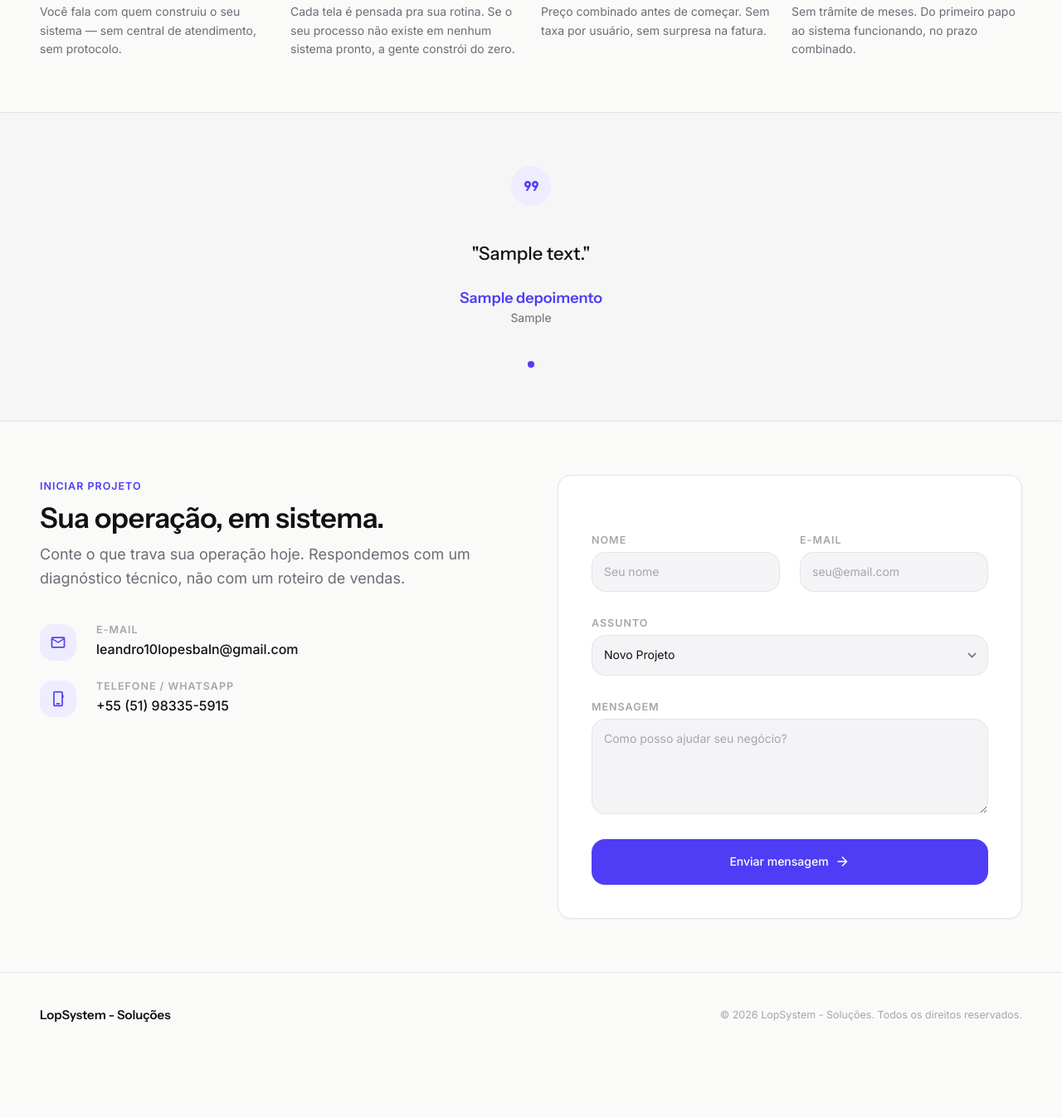
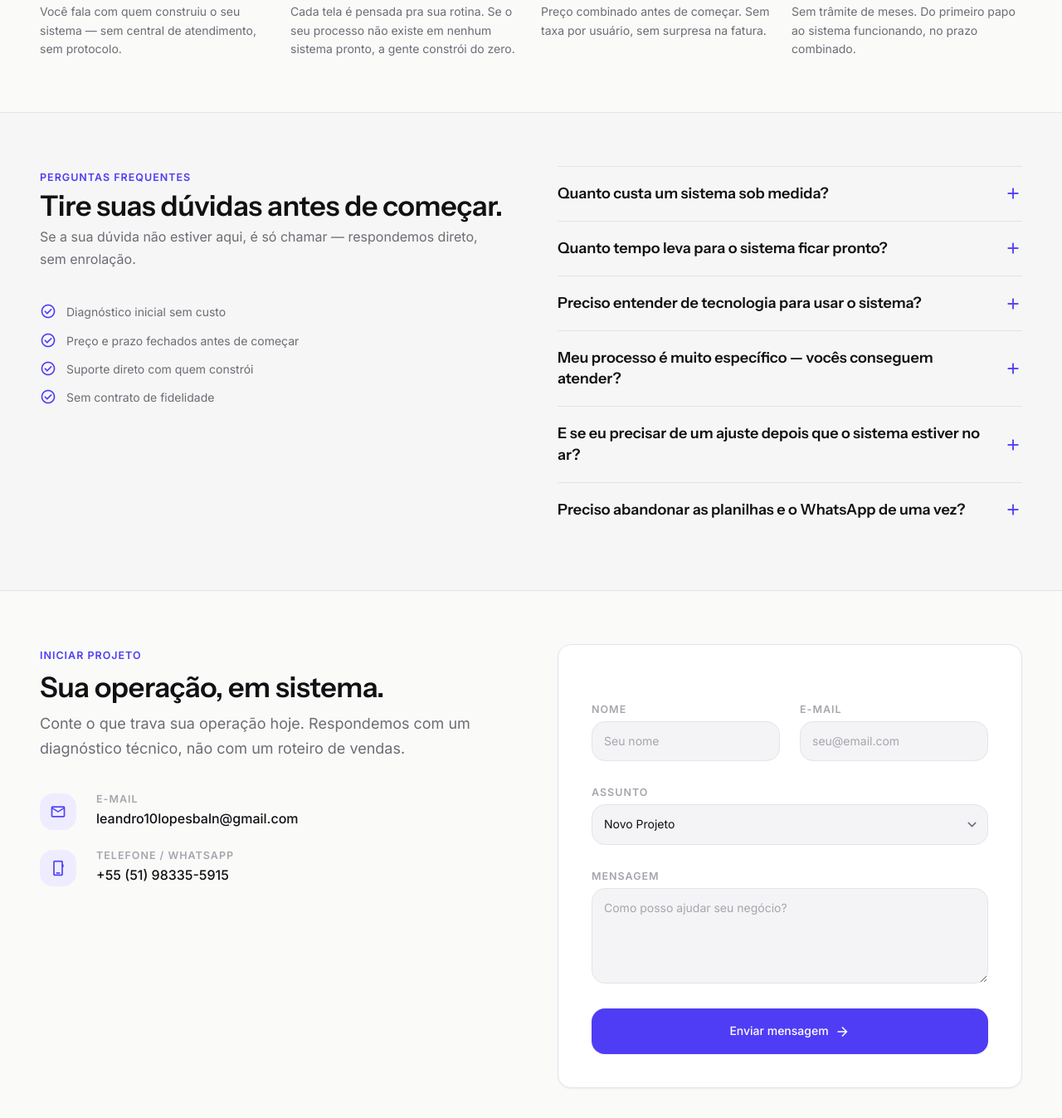
Before and after one commit to leandrolopes100/lopes-sistemas, a Django app: page / in a window 1280 px wide. Shown: the part 1712-3059 px from the top of the page at 83% size. Before the commit the page ends 2944 px from the top, so only its background shows below. Run offline with Django 5.2, Linux system fonts and the light colour scheme; tables that the repository leaves empty hold one stand-in row (values such as "Sample post"); grey boxes marked "Sample" are stand-in pictures; some libraries are stand-ins or nearby versions.

Commit message:
Adiciona paginas de erro 404/403 e leva a secao de FAQ para producao (no lugar dos depoimentos)

```diff
--- a/backend/paginas/templates/paginas/home.html
+++ b/backend/paginas/templates/paginas/home.html
@@ -252,30 +252,98 @@ Disponível para novos projetos
 </div>
 </section>
 
-<!-- Testimonials -->
-<section class="py-xl bg-surface-muted/60 border-y border-line">
-<div class="container mx-auto px-margin-mobile md:px-margin-desktop">
-<div class="max-w-3xl mx-auto text-center space-y-lg" data-reveal>
-<span class="inline-flex items-center justify-center w-12 h-12 rounded-full bg-signal-dim text-signal">
-<span class="material-symbols-outlined text-[24px]">format_quote</span>
-</span>
-<div class="grid" id="testimonial-slider">
-{% for depoimento in depoimentos %}
-<div class="col-start-1 row-start-1 space-y-md transition-opacity duration-700 ease-in-out{% if not forloop.first %} opacity-0 pointer-events-none{% endif %}" data-slide="{{ forloop.counter0 }}">
-<p class="font-display text-headline-md text-ink leading-relaxed">
-                            "{{ depoimento.texto }}"
-                        </p>
-<div>
-<p class="font-display text-headline-sm text-signal">{{ depoimento.nome }}</p>
-<p class="font-sans text-body-sm text-ink-dim">{{ depoimento.cargo_empresa }}</p>
+<!-- FAQ -->
+<section class="py-xl bg-surface-muted/60 border-y border-line" id="faq">
+<div class="container mx-auto px-margin-mobile md:px-margin-desktop grid lg:grid-cols-2 gap-xl items-start">
+<div class="lg:sticky lg:top-32" data-reveal>
+<span class="text-eyebrow uppercase text-signal">Perguntas frequentes</span>
+<h2 class="font-display text-headline-lg text-ink mt-xs">Tire suas dúvidas antes de começar.</h2>
+<p class="font-sans text-body-md text-ink-dim mt-xs">Se a sua dúvida não estiver aqui, é só chamar — respondemos direto, sem enrolação.</p>
+<ul class="mt-lg space-y-3">
+<li class="flex items-start gap-3">
+<span class="material-symbols-outlined text-signal text-[20px] shrink-0">check_circle</span>
+<span class="font-sans text-body-sm text-ink-dim">Diagnóstico inicial sem custo</span>
+</li>
+<li class="flex items-start gap-3">
+<span class="material-symbols-outlined text-signal text-[20px] shrink-0">check_circle</span>
+<span class="font-sans text-body-sm text-ink-dim">Preço e prazo fechados antes de começar</span>
+</li>
+<li class="flex items-start gap-3">
+<span class="material-symbols-outlined text-signal text-[20px] shrink-0">check_circle</span>
+<span class="font-sans text-body-sm text-ink-dim">Suporte direto com quem constrói</span>
+</li>
+<li class="flex items-start gap-3">
+<span class="material-symbols-outlined text-signal text-[20px] shrink-0">check_circle</span>
+<span class="font-sans text-body-sm text-ink-dim">Sem contrato de fidelidade</span>
+</li>
+</ul>
+</div>
+<div class="border-t border-line divide-y divide-line" data-reveal id="faq-list">
+<div class="faq-item">
+<button aria-controls="faq-resposta-1" aria-expanded="false" class="faq-pergunta w-full flex items-center justify-between gap-4 py-5 text-left" id="faq-pergunta-1" type="button">
+<span class="font-display text-headline-sm text-ink">Quanto custa um sistema sob medida?</span>
+<span class="faq-icone material-symbols-outlined text-signal text-[22px] shrink-0 transition-transform duration-300">add</span>
+</button>
+<div class="faq-resposta grid grid-rows-[0fr] transition-[grid-template-rows] duration-300 ease-in-out" id="faq-resposta-1" role="region">
+<div class="overflow-hidden">
+<p class="font-sans text-body-sm text-ink-dim pb-5 pr-8">O valor depende do tamanho do projeto, mas é sempre combinado antes de começar — sem taxa por usuário e sem cobrança escondida depois de pronto. Você recebe uma proposta fechada logo após o diagnóstico inicial.</p>
 </div>
 </div>
-{% endfor %}
 </div>
-<div class="flex justify-center gap-2">
-{% for depoimento in depoimentos %}
-<button aria-label="Depoimento {{ forloop.counter }}" class="w-2 h-2 rounded-full transition-colors duration-200 hover:bg-signal-deep focus-visible:outline-none focus-visible:ring-2 focus-visible:ring-signal/40 focus-visible:ring-offset-2{% if forloop.first %} bg-signal{% else %} bg-line{% endif %} testimonial-dot" data-slide="{{ forloop.counter0 }}" type="button"></button>
-{% endfor %}
+<div class="faq-item">
+<button aria-controls="faq-resposta-2" aria-expanded="false" class="faq-pergunta w-full flex items-center justify-between gap-4 py-5 text-left" id="faq-pergunta-2" type="button">
+<span class="font-display text-headline-sm text-ink">Quanto tempo leva para o sistema ficar pronto?</span>
+<span class="faq-icone material-symbols-outlined text-signal text-[22px] shrink-0 transition-transform duration-300">add</span>
+</button>
+<div class="faq-resposta grid grid-rows-[0fr] transition-[grid-template-rows] duration-300 ease-in-out" id="faq-resposta-2" role="region">
+<div class="overflow-hidden">
+<p class="font-sans text-body-sm text-ink-dim pb-5 pr-8">Varia com a complexidade do que você precisa, mas o prazo é definido logo no início e combinado com clareza antes de começar o desenvolvimento — sem trâmite de meses parado esperando resposta.</p>
+</div>
+</div>
+</div>
+<div class="faq-item">
+<button aria-controls="faq-resposta-3" aria-expanded="false" class="faq-pergunta w-full flex items-center justify-between gap-4 py-5 text-left" id="faq-pergunta-3" type="button">
+<span class="font-display text-headline-sm text-ink">Preciso entender de tecnologia para usar o sistema?</span>
+<span class="faq-icone material-symbols-outlined text-signal text-[22px] shrink-0 transition-transform duration-300">add</span>
+</button>
+<div class="faq-resposta grid grid-rows-[0fr] transition-[grid-template-rows] duration-300 ease-in-out" id="faq-resposta-3" role="region">
+<div class="overflow-hidden">
+<p class="font-sans text-body-sm text-ink-dim pb-5 pr-8">Não. Cada tela é pensada para quem opera o negócio no dia a dia, não para quem programa. Se surgir qualquer dúvida no uso, o suporte é direto comigo — sem central de atendimento, sem protocolo.</p>
+</div>
+</div>
+</div>
+<div class="faq-item">
+<button aria-controls="faq-resposta-4" aria-expanded="false" class="faq-pergunta w-full flex items-center justify-between gap-4 py-5 text-left" id="faq-pergunta-4" type="button">
+<span class="font-display text-headline-sm text-ink">Meu processo é muito específico — vocês conseguem atender?</span>
+<span class="faq-icone material-symbols-outlined text-signal text-[22px] shrink-0 transition-transform duration-300">add</span>
+</button>
+<div class="faq-resposta grid grid-rows-[0fr] transition-[grid-template-rows] duration-300 ease-in-out" id="faq-resposta-4" role="region">
+<div class="overflow-hidden">
+<p class="font-sans text-body-sm text-ink-dim pb-5 pr-8">Esse é justamente o ponto: Além dos sistemas prontos, temos soluções que são adaptadas e desenvolvidas especialmente para seu modelo de negócio. Se o seu processo não existe em nenhuma ferramenta do mercado, ele é construído do zero, do jeito que sua operação realmente funciona.</p>
+</div>
+</div>
+</div>
+<div class="faq-item">
+<button aria-controls="faq-resposta-5" aria-expanded="false" class="faq-pergunta w-full flex items-center justify-between gap-4 py-5 text-left" id="faq-pergunta-5" type="button">
+<span class="font-display text-headline-sm text-ink">E se eu precisar de um ajuste depois que o sistema estiver no ar?</span>
+<span class="faq-icone material-symbols-outlined text-signal text-[22px] shrink-0 transition-transform duration-300">add</span>
+</button>
+<div class="faq-resposta grid grid-rows-[0fr] transition-[grid-template-rows] duration-300 ease-in-out" id="faq-resposta-5" role="region">
+<div class="overflow-hidden">
+<p class="font-sans text-body-sm text-ink-dim pb-5 pr-8">Ajustes fazem parte do pós-entrega. Pequenas mudanças ficam no suporte direto; melhorias maiores são orçadas separadamente, sempre combinadas com você antes de qualquer alteração.</p>
+</div>
+</div>
+</div>
+<div class="faq-item">
+<button aria-controls="faq-resposta-6" aria-expanded="false" class="faq-pergunta w-full flex items-center justify-between gap-4 py-5 text-left" id="faq-pergunta-6" type="button">
+<span class="font-display text-headline-sm text-ink">Preciso abandonar as planilhas e o WhatsApp de uma vez?</span>
+<span class="faq-icone material-symbols-outlined text-signal text-[22px] shrink-0 transition-transform duration-300">add</span>
+</button>
+<div class="faq-resposta grid grid-rows-[0fr] transition-[grid-template-rows] duration-300 ease-in-out" id="faq-resposta-6" role="region">
+<div class="overflow-hidden">
+<p class="font-sans text-body-sm text-ink-dim pb-5 pr-8">Não precisa ser uma virada de chave. A transição pode ser gradual, priorizando primeiro a parte da operação que mais está travando o seu negócio hoje.</p>
+</div>
+</div>
 </div>
 </div>
 </div>
@@ -396,54 +464,27 @@ Disponível para novos projetos
 
         const reduceMotion = window.matchMedia('(prefers-reduced-motion: reduce)').matches;
 
-        const slides = document.querySelectorAll('#testimonial-slider [data-slide]');
-        const dots = document.querySelectorAll('.testimonial-dot');
-        let depoimentoAtual = 0;
-        let autoplayId = null;
-
-        function mostrarDepoimento(index) {
-            depoimentoAtual = index;
-            slides.forEach(slide => {
-                const ativa = Number(slide.getAttribute('data-slide')) === index;
-                slide.classList.toggle('opacity-0', !ativa);
-                slide.classList.toggle('pointer-events-none', !ativa);
-            });
-            dots.forEach(dot => {
-                const ativo = Number(dot.getAttribute('data-slide')) === index;
-                dot.classList.toggle('bg-signal', ativo);
-                dot.classList.toggle('bg-line', !ativo);
-            });
-        }
-
-        function iniciarAutoplayDepoimentos() {
-            if (reduceMotion || slides.length <= 1 || autoplayId) return;
-            autoplayId = setInterval(() => {
-                mostrarDepoimento((depoimentoAtual + 1) % slides.length);
-            }, 6000);
-        }
-
-        function pararAutoplayDepoimentos() {
-            clearInterval(autoplayId);
-            autoplayId = null;
-        }
-
-        dots.forEach(dot => {
-            dot.addEventListener('click', () => {
-                mostrarDepoimento(Number(dot.getAttribute('data-slide')));
-                pararAutoplayDepoimentos();
-                iniciarAutoplayDepoimentos();
+        const faqItems = document.querySelectorAll('.faq-item');
+        faqItems.forEach(item => {
+            const pergunta = item.querySelector('.faq-pergunta');
+            const resposta = item.querySelector('.faq-resposta');
+            const icone = item.querySelector('.faq-icone');
+            pergunta.addEventListener('click', () => {
+                const abrindo = pergunta.getAttribute('aria-expanded') !== 'true';
+                faqItems.forEach(outro => {
+                    outro.querySelector('.faq-pergunta').setAttribute('aria-expanded', 'false');
+                    outro.querySelector('.faq-resposta').classList.remove('grid-rows-[1fr]');
+                    outro.querySelector('.faq-resposta').classList.add('grid-rows-[0fr]');
+                    outro.querySelector('.faq-icone').classList.remove('rotate-45');
+                });
+                if (abrindo) {
+                    pergunta.setAttribute('aria-expanded', 'true');
+                    resposta.classList.remove('grid-rows-[0fr]');
+                    resposta.classList.add('grid-rows-[1fr]');
+                    icone.classList.add('rotate-45');
+                }
             });
         });
-
-        const testimonialSection = document.getElementById('testimonial-slider')?.closest('section');
-        if (testimonialSection) {
-            testimonialSection.addEventListener('mouseenter', pararAutoplayDepoimentos);
-            testimonialSection.addEventListener('mouseleave', iniciarAutoplayDepoimentos);
-            testimonialSection.addEventListener('focusin', pararAutoplayDepoimentos);
-            testimonialSection.addEventListener('focusout', iniciarAutoplayDepoimentos);
-        }
-
-        iniciarAutoplayDepoimentos();
 
         function animateCountUp(el) {
             const raw = el.getAttribute('data-value') || '0';
```
Also changed, not shown: backend/paginas/templates/403.html (added, +75 -0 lines), backend/paginas/templates/403_csrf.html (added, +75 -0 lines), backend/paginas/templates/404.html (added, +75 -0 lines).
